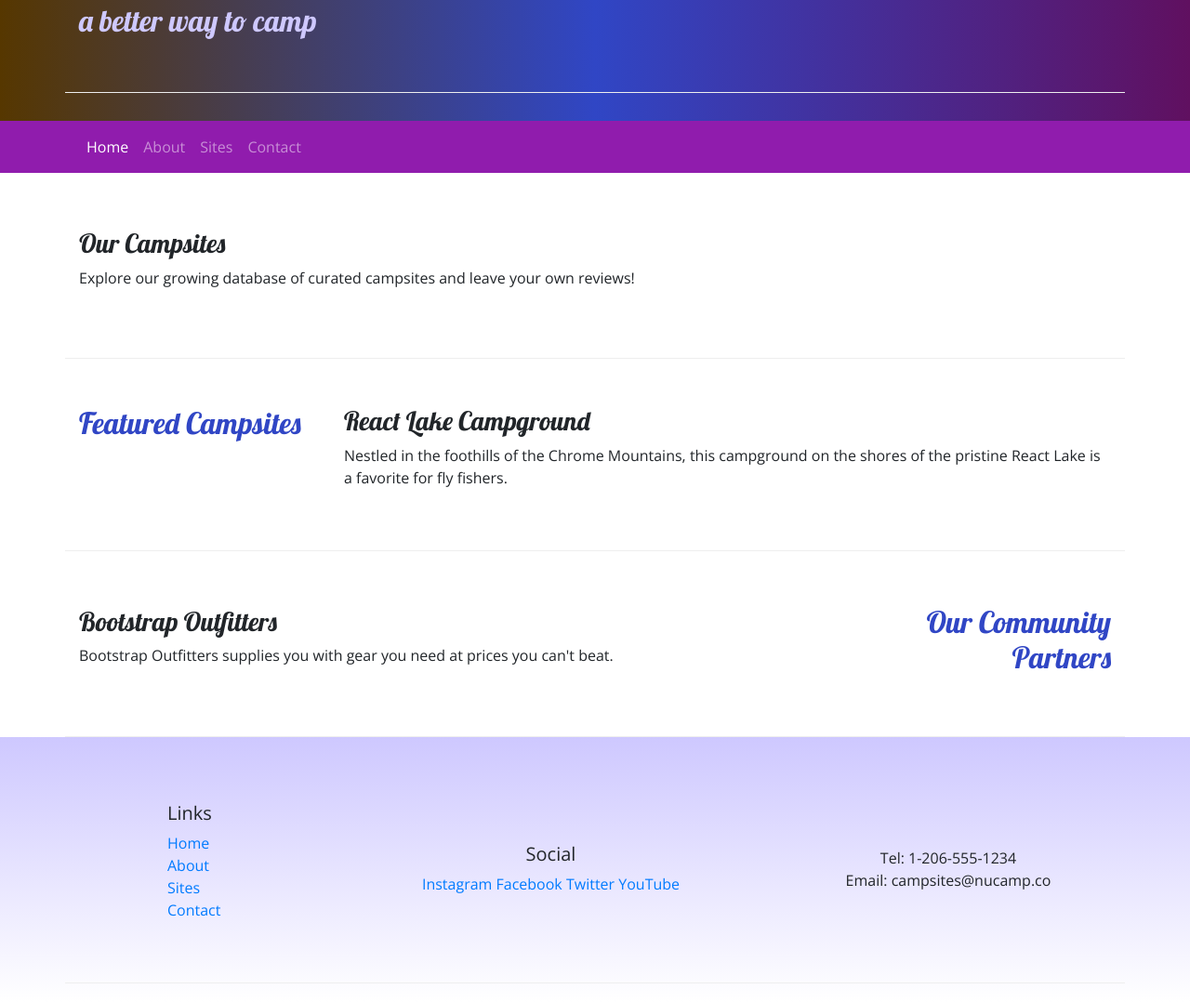
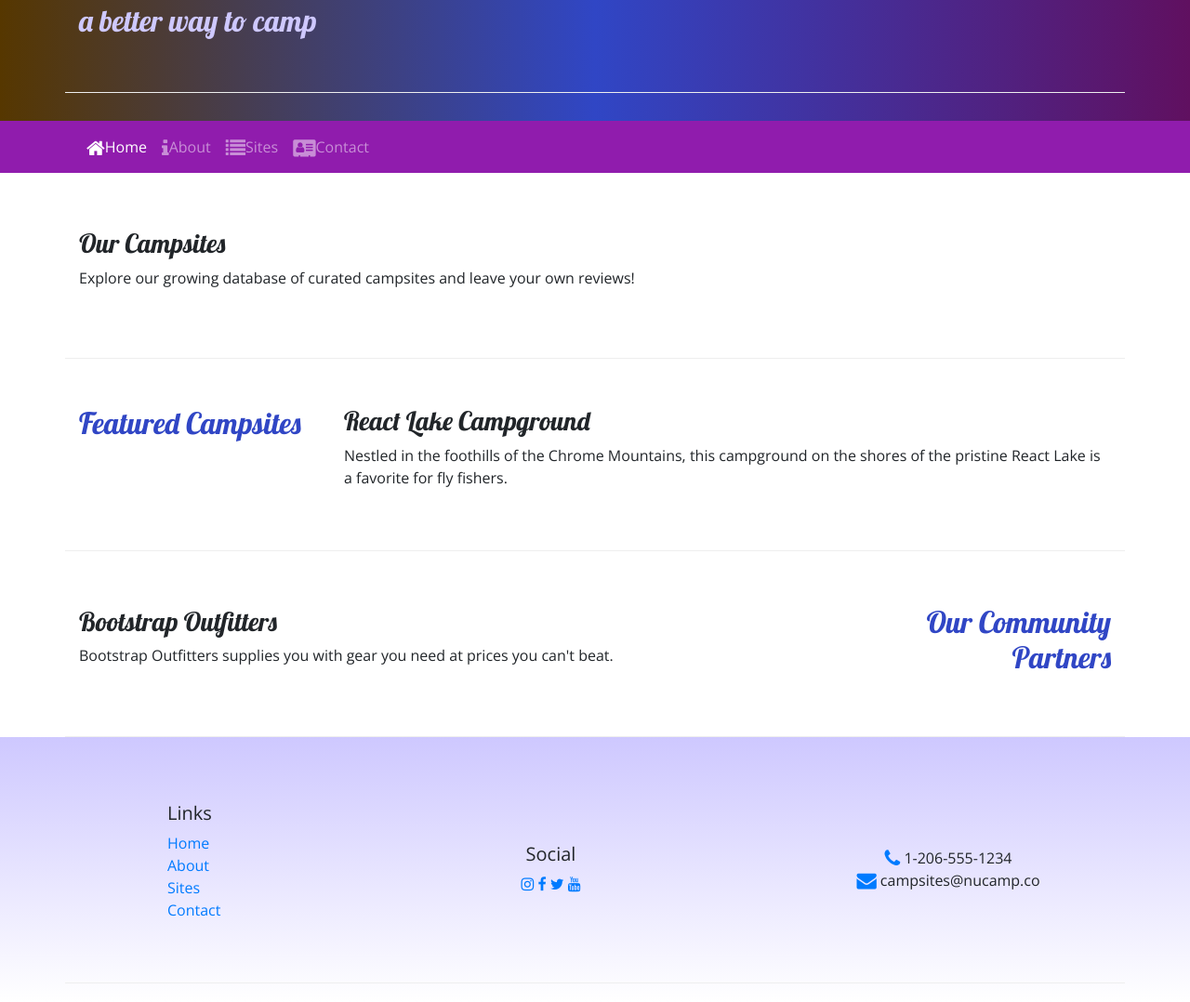
Before and after one commit to mbham2/git-test, a website: page index.html in a window 1280 px wide. Shown: the part 133-1211 px from the top of the page at 93% size. Drawn offline with nearby package versions, Linux system fonts and the light colour scheme.

Commit message:
Icon Fonts

```diff
--- a/index.html
+++ b/index.html
@@ -10,6 +10,7 @@
     <link rel="stylesheet" href="node_modules/bootstrap/dist/css/bootstrap.min.css" />
 
     <!-- Additional CSS must be placed after Bootstrap CSS -->
+    <link rel="stylesheet" href="node_modules/font-awesome/css/font-awesome.min.css" />
     <link rel="stylesheet" href="https://fonts.googleapis.com/css?family=Lobster|Open+Sans" />
     <link rel="stylesheet" href="css/styles.css" />
 
@@ -35,10 +36,10 @@
             </button>
             <div class="collapse navbar-collapse" id="nucampNavbar">
                 <ul class="navbar-nav">
-                    <li class="nav-item active"><a class="nav-link" href=#>Home</a></li>
-                    <li class="nav-item"><a class="nav-link" href="aboutus.html">About</a></li>
-                    <li class="nav-item"><a class= "nav-link" href=#>Sites</a></li>
-                    <li class="nav-item"><a class="nav-link" href=#>Contact</a></li>
+                    <li class="nav-item active"><a class="nav-link" href=#><i class="fa fa-home fa-lg"></i>Home</a></li>
+                    <li class="nav-item"><a class="nav-link" href="aboutus.html"><i class ="fa fa-info fa-lg"></i>About</a></li>
+                    <li class="nav-item"><a class= "nav-link" href=#><i class = "fa fa-list fa-lg"></i>Sites</a></li>
+                    <li class="nav-item"><a class="nav-link" href=#><i class="fa fa-address-card fa-lg"></i>Contact</a></li>
                 </ul>
             </div>
         </div>
@@ -88,14 +89,14 @@
                     </div>
                     <div class="col-6 col-sm-5 text-center">
                         <h5>Social</h5>
-                        <a href="http://instagram.com/">Instagram</a>
-                        <a href="http://facebook.com/">Facebook</a>
-                        <a href="http://twitter.com/">Twitter</a>
-                        <a href="http://youtube.com/">YouTube</a>
+                        <a href="http://instagram.com/"><i class="fa fa-instagram"></i></a>
+                        <a href="http://facebook.com/"><i class="fa fa-facebook"></i></a>
+                        <a href="http://twitter.com/"><i class="fa fa-twitter"></i></a>
+                        <a href="http://youtube.com/"><i class="fa fa-youtube"></i></a>
                     </div>
                     <div class="col-sm-4 text-center">
-                        Tel: 1-206-555-1234<br />
-                        Email: campsites@nucamp.co
+                        <i class="fa fa-phone fa-lg text-primary"></i> 1-206-555-1234<br />
+                        <i class="fa fa-envelope fa-lg text-primary"></i> campsites@nucamp.co
                     </div>
                 </div>
             </div>
--- a/package.json
+++ b/package.json
@@ -5,7 +5,7 @@
   "main": "index.html",
   "scripts": {
     "lite": "lite-server",
-    "start":"npm run lite",
+    "start": "npm run lite",
     "test": "echo \"Error: no test specified\" && exit 1"
   },
   "author": "Manjula Bhamidi",
@@ -15,6 +15,7 @@
   },
   "dependencies": {
     "bootstrap": "^4.5.2",
+    "font-awesome": "^4.7.0",
     "jquery": "^3.5.1",
     "popper.js": "^1.16.1"
   }
```
Also changed, not shown: aboutus.html (+11 -10 lines), 1 other file.
